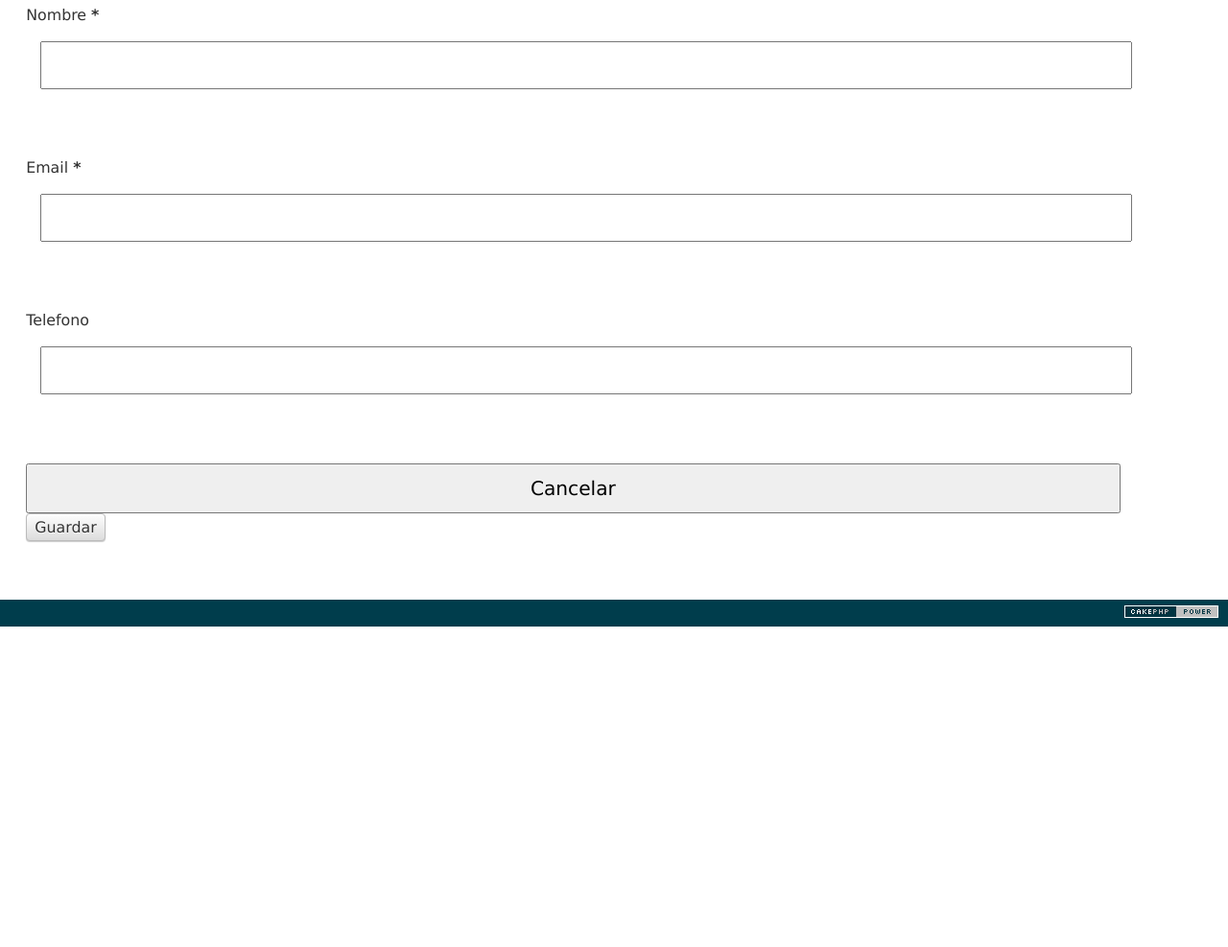
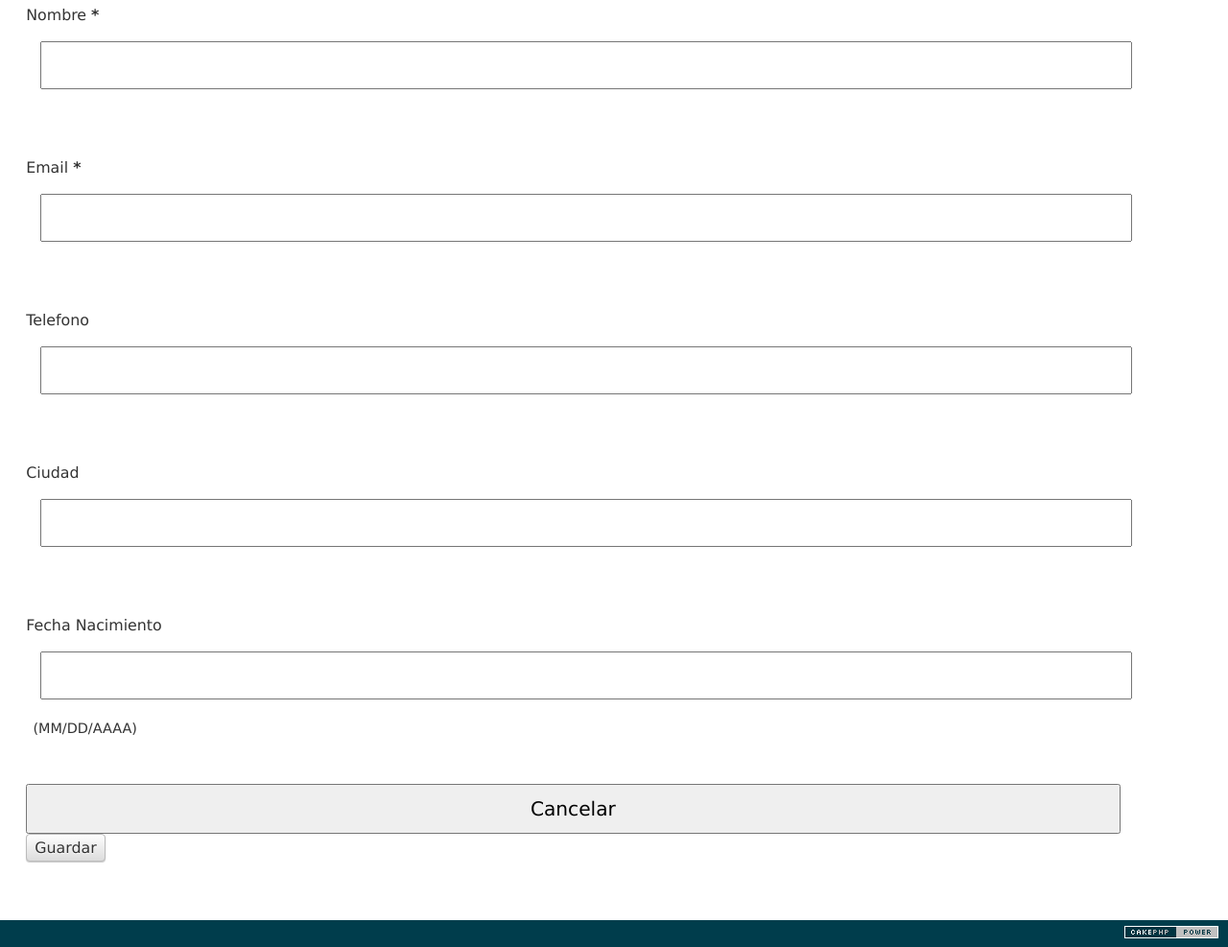
Before and after one commit to riter/navidad_santander, a CakePHP app: the page made by app/View/Clients/admin_add.php in a window 1280 px wide. Shown: the part 361-1348 px from the top of the page at 96% size. Before the commit the page ends 1014 px from the top, so only its background shows below. Run offline with PHP 8.4 and a stand-in for CakePHP, Linux system fonts and the light colour scheme; the template is opened without the code that fills it, so the values that code supplies are empty; form fields are guessed from the names that the template uses; some libraries are stand-ins or nearby versions; grey boxes are pictures that could not be loaded.

Commit message:
refejado en el admin los campos ciudad y fecha Nac inserteados

```diff
--- a/app/Controller/AppController.php
+++ b/app/Controller/AppController.php
@@ -107,7 +107,7 @@ class AppController extends Controller {
                         $info_url = "/me?fields=id,birthday,hometown";
                         $info=$facebook->api($info_url);
                         $this->Session->write('info',$info);
-                        CakeLog::debug(print_r($info,true));
+
                     }else{
                         // esta en la web y redirect a TabFacebook
                         echo("<script> top.location.href='" .$auth_url. "'</script>");
--- a/app/View/Clients/admin_add.php
+++ b/app/View/Clients/admin_add.php
@@ -33,6 +33,19 @@
                 <?= $this->Form->input('telefono', array('label' => false, 'div' => false)); ?>
             </div>
         </div>
+        <div class="da-form-row">
+            <label>Ciudad <span class="required"></label>
+            <div class="da-form-item">
+                <?= $this->Form->input('ciudad', array('label' => false, 'div' => false)); ?>
+            </div>
+        </div>
+        <div class="da-form-row">
+            <label>Fecha Nacimiento <span class="required"></label>
+            <div class="da-form-item">
+                <?= $this->Form->input('fecha_nac', array('type'=>'text','label' => false, 'div' => false)); ?>
+                (MM/DD/AAAA)
+            </div>
+        </div>
         <div class="da-button-row">
             <a href="<?= $this->Html->url(array('controller' => 'clients', 'action' => 'index'))?>"><input type="button" value="Cancelar" class="da-button orange large left"/></a>
             <input type="submit" value="Guardar" class="da-button green large"/>
--- a/app/webroot/js/clients/add.js
+++ b/app/webroot/js/clients/add.js
@@ -9,6 +9,10 @@
                 "data[Client][email]": {
                     required: true,
                     email:true
+                },
+                "data[Client][fecha_nac]": {
+                    required: true,
+                    date:true
                 }
             },
             messages: {
@@ -18,6 +22,10 @@
                 "data[Client][email]": {
                     required: 'Email requerido',
                     email: 'Email incorrecto'
+                },
+                "data[Client][fecha_nac]": {
+                    required: 'Fecha Naciemiento requerido',
+                    date: 'Fecha incorrecto'
                 }
             }
         });
--- a/app/webroot/js/clients/index.js
+++ b/app/webroot/js/clients/index.js
@@ -2,6 +2,8 @@
     $(document).ready(function(e) {
         $("#table_clients").dataTable({
             "aoColumns":[
+                {"bSortable": true},
+                {"bSortable": true},
                 {"bSortable": true},
                 {"bSortable": true},
                 {"bSortable": true},
```
Also changed, not shown: app/View/Clients/admin_index.php (+8 -0 lines).
